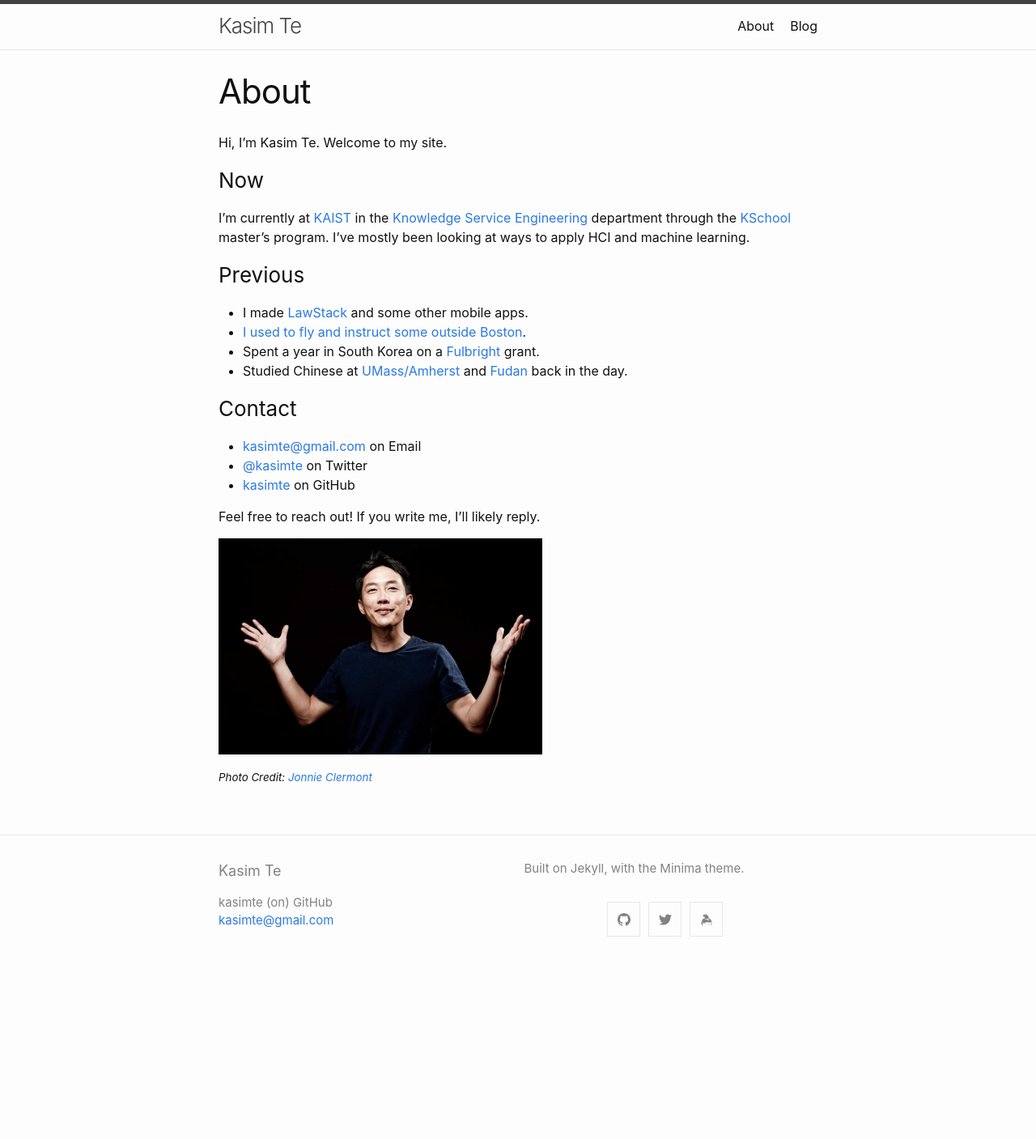
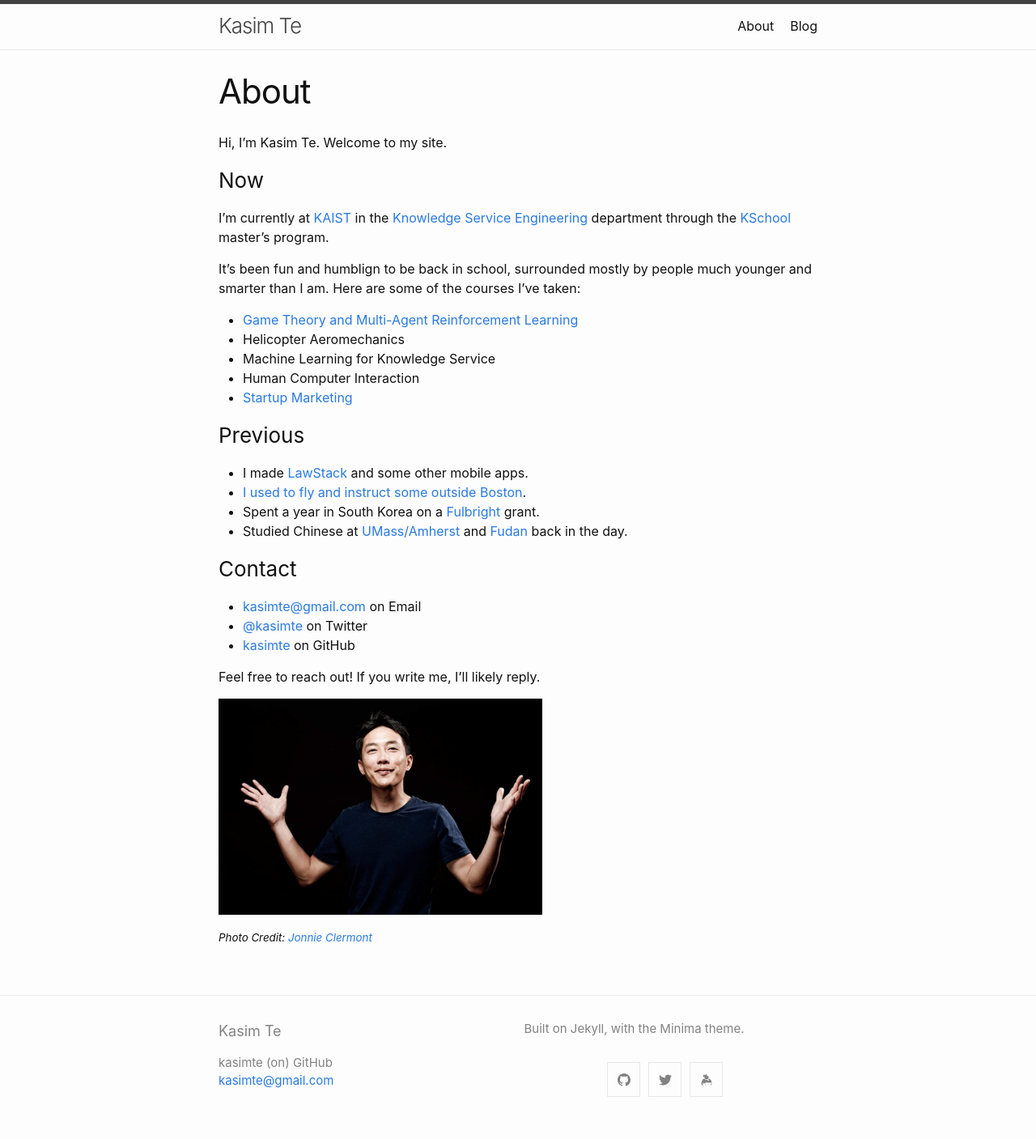
Before and after one commit to kasimte/kasimte.github.io, a Jekyll site: the page built from about.md, in a window 1280 px wide. Shown: the whole page at 81% size. Built offline with Jekyll 4.4.1, drawn with Linux system fonts in a browser that asks for light colours; before the commit the page ends 1209 px from its top, so only the background shows below that.

Commit message:
Update about with classes.

```diff
--- a/about.md
+++ b/about.md
@@ -11,8 +11,17 @@ Hi, I'm Kasim Te. Welcome to my site.
 I'm currently at [KAIST](http://www.kaist.edu) in
 the [Knowledge Service Engineering](https://kse.kaist.ac.kr/)
 department through the [KSchool](https://kschool.kaist.ac.kr/)
-master's program. I've mostly been looking at ways to apply HCI and
-machine learning.
+master's program.
+
+It's been fun and humblign to be back in school, surrounded mostly by
+people much younger and smarter than I am. Here are some of the
+courses I've taken:
+
+* [Game Theory and Multi-Agent Reinforcement Learning](https://github.com/Jkparkaist/IE801)
+* Helicopter Aeromechanics
+* Machine Learning for Knowledge Service
+* Human Computer Interaction
+* [Startup Marketing](https://sites.google.com/view/startupmarketing/KEI540)
 
 ### Previous
 
```
